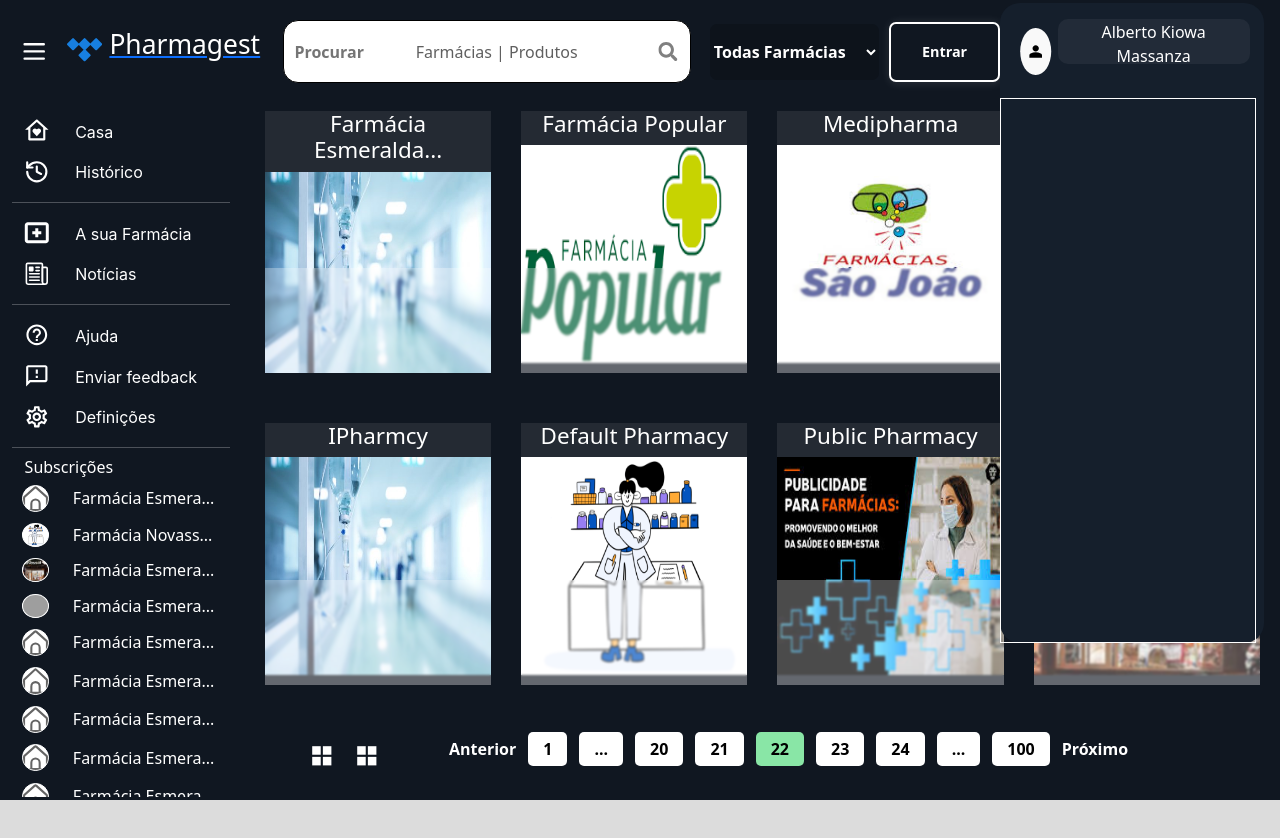
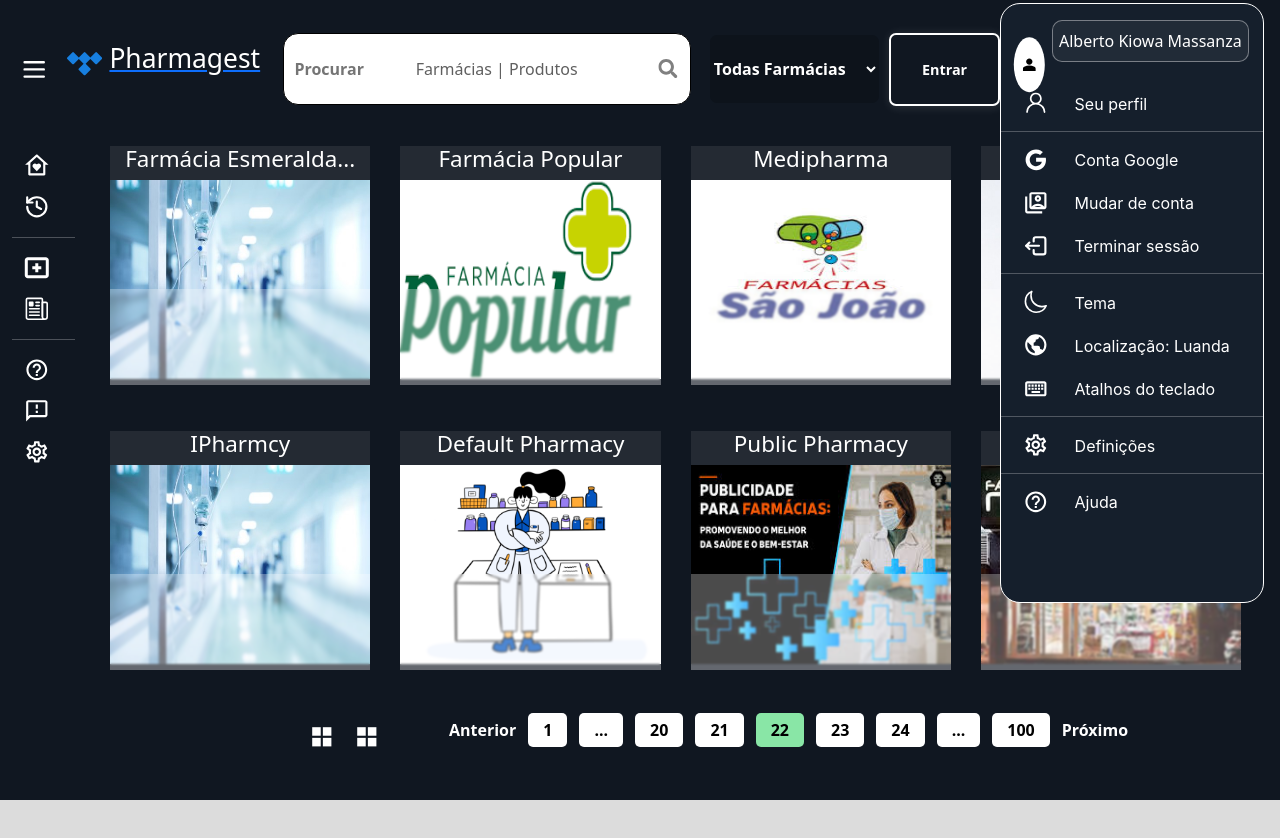
Before and after one commit to Alberto-Brian/pharmagest_app, a React (Vite) app: page / in a window 1280 px wide. Both pictures are taken after a click on the button 1240 px from the left and 51 px from the top of the page. Shown: the top 838 px of the page. Built offline with nearby package versions, Linux system fonts and the light colour scheme; grey boxes are pictures that could not be loaded.

Commit message:
menu component completed

```diff
--- a/src/assets/components/form_elements/HomeButton.jsx
+++ b/src/assets/components/form_elements/HomeButton.jsx
@@ -15,6 +15,13 @@
 import { IoMdHelpCircle } from "react-icons/io";
 import { IoMdHelpCircleOutline } from "react-icons/io";
 import { MdOutlineFeedback } from "react-icons/md";
+import { IoLogoGoogle } from "react-icons/io";
+import { MdOutlineSwitchAccount } from "react-icons/md";
+import { LuSunMoon } from "react-icons/lu";
+import { IoMoonOutline } from "react-icons/io5";
+import { BiWorld } from "react-icons/bi";
+import { MdOutlineKeyboard } from "react-icons/md";
+import { GoPerson } from "react-icons/go";
 
 import { Link } from 'react-router-dom';
 
@@ -23,6 +30,12 @@
 
     const setIcon = (icon) => {
         switch(icon){
+            case 'LuSunMoon':
+            return <LuSunMoon className={styles.icon} style={{width: w, height: h}}/>;
+
+            case 'GoPerson':
+            return <GoPerson className={styles.icon} style={{width: w, height: h}}/>;
+
             case 'TbLogout2':
             return <TbLogout2 className={styles.icon} style={{width: w, height: h}}/>;
 
@@ -41,11 +54,20 @@
             case 'MdOutlineSettings':
             return <MdOutlineSettings className={styles.icon} style={{width: w, height: h}}/>;
 
+            case 'MdOutlineKeyboard':
+            return <MdOutlineKeyboard className={styles.icon} style={{width: w, height: h}}/>;
+
             case 'FaHouseMedical':
             return <FaHouseMedical className={styles.icon} style={{width: w, height: h}}/>;
 
             case 'IoMdHelpCircle':
             return <IoMdHelpCircle className={styles.icon} style={{width: w, height: h}}/>;
+
+            case 'IoMoonOutline':
+            return <IoMoonOutline  className={styles.icon} style={{width: w, height: h}}/>;
+
+            case 'BiWorld':
+            return <BiWorld className={styles.icon} style={{width: w, height: h}}/>;
 
             case 'IoMdHelpCircleOutline':
             return <IoMdHelpCircleOutline className={styles.icon} style={{width: w, height: h}}/>;
@@ -70,6 +92,12 @@
 
             case 'GiMedicalPackAlt':
             return <GiMedicalPackAlt className={styles.icon} style={{width: w, height: h}}/>;
+
+            case 'IoLogoGoogle':
+            return <IoLogoGoogle className={styles.icon} style={{width: w, height: h}}/>;
+
+            case 'MdOutlineSwitchAccount ':
+            return <MdOutlineSwitchAccount  className={styles.icon} style={{width: w, height: h}}/>;
         }
     }
 
--- a/src/assets/components/form_elements/Profile.jsx
+++ b/src/assets/components/form_elements/Profile.jsx
@@ -1,6 +1,8 @@
 import styles from '../../css/form_elements/Profile.module.css';
+import { useRef, useEffect } from 'react';
 import person from '../../../../public/person_icon.svg';
-import { useRef, useEffect } from 'react';
+import HomeButton from './HomeButton';
+import Truncate from '../utils/Truncate';
 function Profile({w, h, image}){
 
     const img_profile_ref = useRef(null);
@@ -25,10 +27,8 @@
                 } else if( e.target === view_profile_ref.current ||
                        e.target === view_box_ref.current) {
                            display = true;
-                           console.log(display);
                         } else {
                             display= false;
-                            console.log(display);
             }
 
             show(display)
@@ -38,7 +38,7 @@
                 if(display) {
                             view.style.display = 'flex'
                             view.style.opacity = '1'
-                            btn_profile.style.transform = 'translateX(-12.8em)';
+                            btn_profile.style.transform = 'translate(-13.2em, -0.3em)';
                         }
                         else {
                             view.style.display = 'none';
@@ -52,18 +52,34 @@
 
         <>
             <button id='btn_profile' className={`${styles.main} `} style={{width: w, height: h}} ref={btn_profile_ref}>
-            {image ? <img src={image} alt="Foto de perfil" className={styles.img_profile} ref={img_profile_ref}/> :
-                        <img src={person} alt="Foto de perfil" ref={img_profile_ref}/>
-                }
+            {image ? <img src={image} alt="Foto de perfil"
+            className={styles.img_profile}
+            ref={img_profile_ref}/> :
+                        <img src={person} alt="Foto de perfil"
+                        // style={{width: '80%', height:'80%'}}
+                        ref={img_profile_ref}/>
+            }
             </button>
 
             <section id='view' className={styles.optionsView} ref={view_profile_ref}>
-                <button id='name' className={styles.profile_name} ref={name_profile_ref}>
-                    Alberto Kiowa Massanza
-                </button>
+                <span id='name' className={styles.profile_name} ref={name_profile_ref}>
+                    <Truncate text='Alberto Kiowa Massanza' limit='22' />
+                </span>
 
                 <article className={styles.profile_content} ref={view_box_ref}>
-
+                    <HomeButton showName={true} to='' icon='GoPerson' title='Seu perfil'/>
+                    <hr className={styles.hr} />
+                    <HomeButton showName={true} to='' icon='IoLogoGoogle' title='Conta Google'/>
+                    <HomeButton showName={true} to='' icon='MdOutlineSwitchAccount ' title='Mudar de conta'/>
+                    <HomeButton showName={true} to='' icon='TbLogout2' title='Terminar sessão'/>
+                    <hr className={styles.hr} />
+                    <HomeButton showName={true} to='' icon='IoMoonOutline' title='Tema'/>
+                    <HomeButton showName={true} to='' icon='BiWorld' title='Localização: Luanda'/>
+                    <HomeButton showName={true} to='' icon='MdOutlineKeyboard' title='Atalhos do teclado'/>
+                    <hr className={styles.hr} />
+                    <HomeButton showName={true} to='' icon='MdOutlineSettings' title='Definições'/>
+                    <hr className={styles.hr} />
+                    <HomeButton showName={true} to='' icon='IoMdHelpCircleOutline' title='Ajuda'/>
                 </article>
             </section>
         </>
--- a/src/assets/components/pages/Home2.jsx
+++ b/src/assets/components/pages/Home2.jsx
@@ -1,5 +1,5 @@
 import styles from '../../css/pages/Home2.module.css';
-import { useEffect, useRef } from 'react';
+import React, { useEffect, useState } from 'react';
 import { Link } from 'react-router-dom';
 import { FaMoon } from "react-icons/fa";
 import { HiOutlineMenu } from "react-icons/hi";
@@ -26,6 +26,7 @@
 import Pharmacist from '../../../../public/pharmacist.png';
 import Publicidade from '../../../../public/publicidade.jfif';
 import Novassol from '../../../../public/Novassol.png';
+import { BiMenu } from 'react-icons/bi';
 
 function Home2(){
   // 21 - 42
@@ -33,27 +34,33 @@
   const cardHeight = '42%';
 
   const searchWidth = '95%'
-  const searchHeight = '82%'
+  const searchHeight = '75%'
 
   const provinceListWidth = '40%';
-  const provinceListHeight = '60%';
+  const provinceListHeight = '53%';
 
   const loginButtonWidth = '50%';
-  const loginButtonHeight = '64%';
+  const loginButtonHeight = '57%';
 
   const profileWidth = '22%';
-  const profileHeight = '50%';
+  const profileHeight = '43%';
 
-  // const menu_button_ref = useRef(null);
-  let menu_show = true;
+  const [menu_show, setMenu_show] = useState(false);
+
   useEffect(()=> {
-      const menu_button_ref = document.querySelector('#menu_button_ref');
-      menu_button_ref.addEventListener('click', () => {
-        menu_show = !menu_show
-        console.log(menu_show);
-      });
-  }, [])
+    const menu_button_ref = document.querySelector('#menu_button_ref');
 
+    const handleClick = () => {
+       setMenu_show(prevState => !prevState);
+    }
+      if(menu_button_ref) menu_button_ref.addEventListener('click', handleClick);
+      return () =>{
+        if(menu_button_ref) menu_button_ref.removeEventListener('click', handleClick);
+      }
+
+    }, [])
+
+  console.log(menu_show);
     return (
         <div className={styles.main}>
           <div className={styles.home_container}>
--- a/src/assets/components/pages/Menu.jsx
+++ b/src/assets/components/pages/Menu.jsx
@@ -2,12 +2,27 @@
 import HomeButton from '../form_elements/HomeButton';
 import Subscription from '../form_elements/Subscription';
 import { Link } from 'react-router-dom';
+import { useRef } from 'react';
 function Menu({show}){
+
+  const shortShow = useRef(null);
+    function handleClick(){
+      if(shortShow.current){
+        shortShow.current.scrollTo({
+          top: 0,
+          behavior: 'smooth'
+        })
+      }
+    }
+
+    console.log(shortShow.current)
+    handleClick();
+
     return (
       <>
 
       {show ? (
-      <section className={styles.main}>
+      <section className={styles.main} ref={shortShow}>
                     <HomeButton showName={show} to='' icon='RiHomeHeartLine' title='Casa'/>
                     <HomeButton showName={show} to='' icon='LuHistory' title='Histórico'/>
 
@@ -61,7 +76,7 @@
       </section>
 
       ) : (
-        <section className={styles.main} style={{width: '7%'}}>
+        <section className={styles.main} style={{width: '7%', overflow: 'hidden'}} ref={shortShow}>
                     <HomeButton showName={show} to='' icon='RiHomeHeartLine' title='Casa'/>
                     <HomeButton showName={show} to='' icon='LuHistory' title='Histórico'/>
 
@@ -77,10 +92,11 @@
                     <HomeButton showName={show} to='' icon='MdOutlineSettings' title='Definições'/>
 
 
-                { show && (
+                { !show && (
                   <>
-                  <hr className={styles.hr}/>
-                  <h6 className={styles.title}>Subscrições</h6>
+                  {/* <hr className={styles.hr}/> */}
+                  {/* <h6 className={styles.title}>Subscrições</h6> */}
+                  <div className={styles.subscription_box}>
                       <Subscription to='' image='' name='Farmácia Esmeralda'/>
                       <Subscription to='' image='../../../../public/pharmacist.png' name='Farmácia Novassol'/>
                       <Subscription to='' image='../../../../public/novassol.png' name='Farmácia Esmeralda'/>
@@ -90,6 +106,7 @@
                       <Subscription to='' image='' name='Farmácia Esmeralda'/>
                       <Subscription to='' image='' name='Farmácia Esmeralda'/>
                       <Subscription to='' image='' name='Farmácia Esmeralda'/>
+                  </div>
                   </>
                 )}
 
--- /dev/null
+++ b/src/assets/components/utils/Truncate.jsx
@@ -0,0 +1,9 @@
+function Truncate({text, limit}){
+    if(text.length <= limit){
+        return text
+    }
+
+    return text.substring(0, limit) + '...';
+}
+
+export default Truncate
--- a/src/assets/css/form_elements/Profile.module.css
+++ b/src/assets/css/form_elements/Profile.module.css
@@ -1,5 +1,5 @@
 .main {
-    /* background-color: white; */
+    background-color: white;
     width: 5%;
     border-radius: 50%;
     border: none;
@@ -10,6 +10,7 @@
     justify-content: center;
     align-items: center;
     z-index: 20;
+    /* padding: 2px; */
     position: relative;
     transition: all .1s linear;
 }
@@ -20,17 +21,16 @@
 }
 
 .optionsView{
+    border: 1px solid white;
     width: 16.5em;
-    height: 80%;
+    height: 75%;
     z-index: 10;
     border-radius: 20px;
     background-color: var(--profile-info-color);
     padding-top: .4em;
-    padding-right: .5em;
     position: absolute;
     top: .2em;
     right: 1em;
-    display: none;
     opacity: 0;
     transition: opacity 1s linear;
     flex-direction: column;
@@ -42,23 +42,26 @@
     border-radius: 10px;
     width: 75%;
     margin-top: .6em;
-    margin-right: .4em;
+    margin-right: .9em;
     height: 7%;
-    border: none;
-    display: block;
+    border: 1px solid rgba(255, 255, 255, 0.392);
+    display: flex;
+    align-items: center;
+    justify-content: center;
     background-color: rgba(255, 255, 255, 0.055);
     color: white;
 }
 
 .optionsView .profile_content{
-    border: 1px solid white;
+    /* border: 1px solid white; */
     height: 86%;
     width: 100%;
-
+    margin-bottom: 1em;
+    padding: 0;
 }
 
-
-
-.position{
-    transform: translateX(-14em);
+.optionsView .profile_content .hr{
+    display: block;
+    color: white;
+    margin:10px 0;
 }
--- a/src/assets/css/pages/Home2.module.css
+++ b/src/assets/css/pages/Home2.module.css
@@ -30,6 +30,7 @@
 .home_container .header{
     width: 100%;
     height: 20%;
+    /* height: 140px; */
     margin: 0;
     margin-top: 5px;
     display: flex;
@@ -156,6 +157,7 @@
 .home_container .main{
     width: 100%;
     height: 78%;
+    height: 570px;
     /* border: 1px solid white; */
     display: flex;
     justify-content: space-between;
@@ -176,6 +178,7 @@
 .home_container .footer{
     width: 81.3%;
     height: 14%;
+    height: 105px;
     /* border: 1px solid white; */
     display: flex;
     justify-content: start;
--- a/src/assets/css/pages/Menu.module.css
+++ b/src/assets/css/pages/Menu.module.css
@@ -7,7 +7,6 @@
     /* border: 1px solid white; */
     background-color: var(--lateral-color);
     /* padding: 0 15px; */
-
 
     content: "";
     clear: both;
@@ -21,8 +20,15 @@
 }
 
 .main .subscription_box{
-    display: none !important;
-    border: 1px solid white;
+    /* border: 1px solid white; */
+    display: none;
+}
+
+.main .subscription_box > a {
+    opacity: 0;
+    pointer-events: none;
+    cursor: none;
+    overflow-wrap: calc();
 }
 
 .main  .pharmagest_box{
```
Lines whose indentation alone changed are shown as unchanged.
